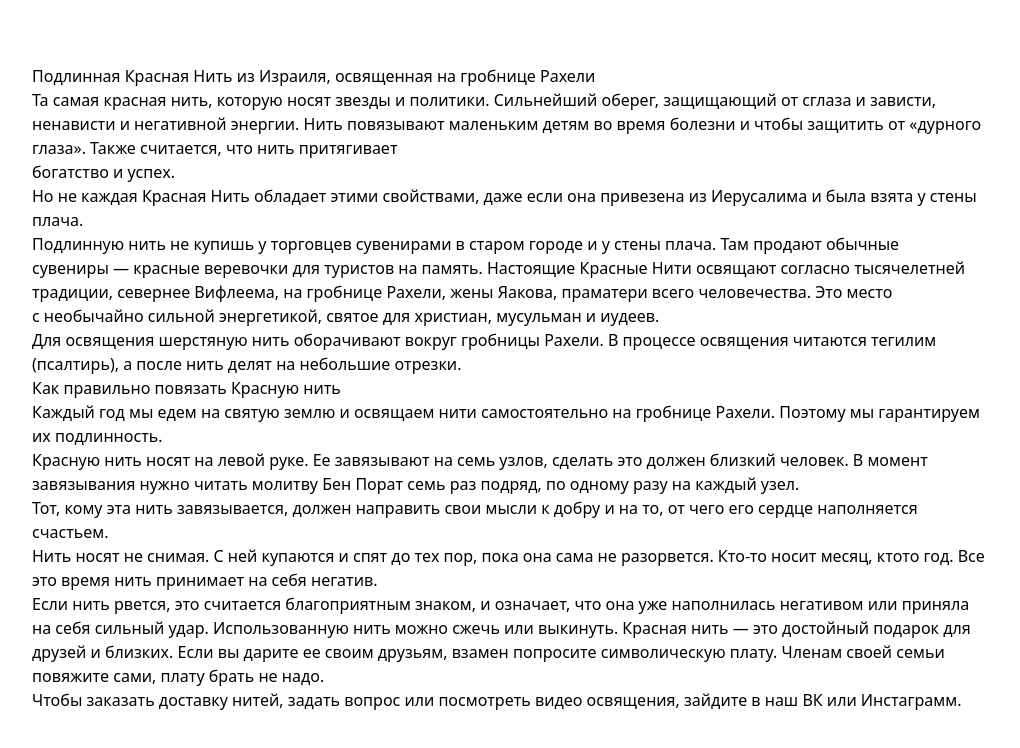
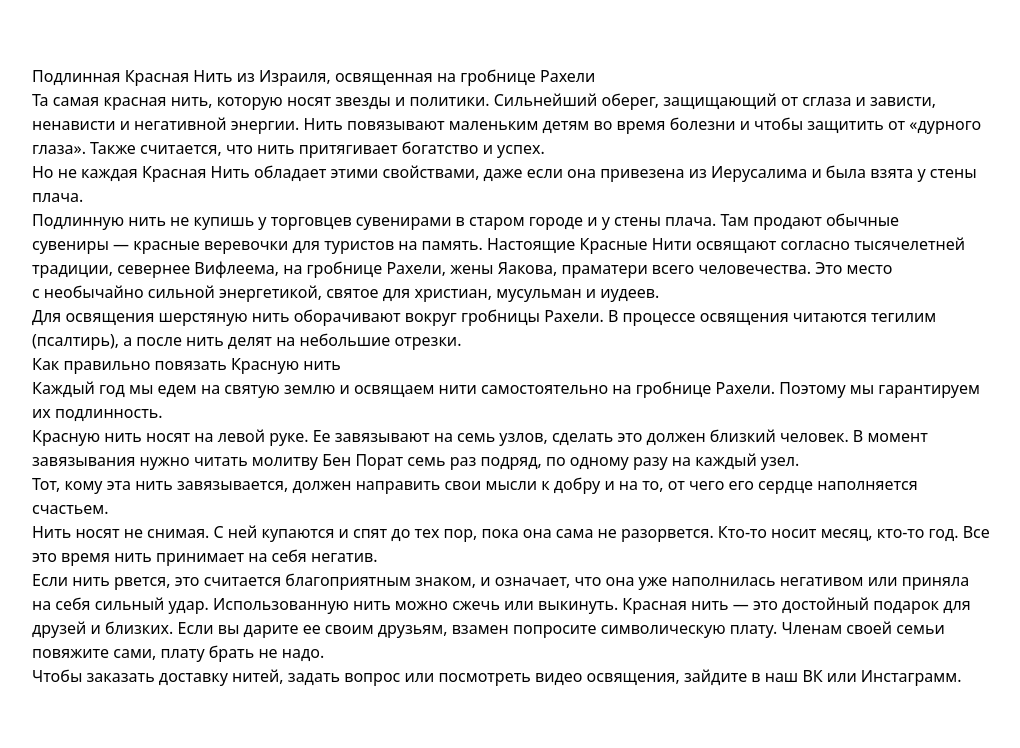
Before and after one commit to malierusalim/malierusalim, a Nuxt app: page / in a window 1280 px wide. Shown: the top 748 px of the page, without its empty margins (128-1148 px from the left). Built offline with nearby package versions, Linux system fonts and the light colour scheme; what @tailwindcss/typography would draw is missing.

Commit message:
add text 2

```diff
--- a/pages/index.vue
+++ b/pages/index.vue
@@ -6,8 +6,7 @@
       Сильнейший оберег, защищающий от&nbsp;сглаза и&nbsp;зависти, ненависти
       и&nbsp;негативной энергии. Нить повязывают маленьким детям во&nbsp;время
       болезни и&nbsp;чтобы защитить от&nbsp;&laquo;дурного глаза&raquo;. Также
-      считается, что нить притягивает<br />
-      богатство и&nbsp;успех.
+      считается, что нить притягивает богатство и&nbsp;успех.
     </p>
     <p>
       Но&nbsp;не&nbsp;каждая Красная Нить обладает этими свойствами, даже если
@@ -45,7 +44,7 @@
     </p>
     <p>
       Нить носят не&nbsp;снимая. С&nbsp;ней купаются и&nbsp;спят до&nbsp;тех
-      пор, пока она сама не&nbsp;разорвется. Кто-то носит месяц, ктото год. Все
+      пор, пока она сама не&nbsp;разорвется. Кто-то носит месяц, кто-то год. Все
       это время нить принимает на&nbsp;себя негатив.
     </p>
     <p>
```
